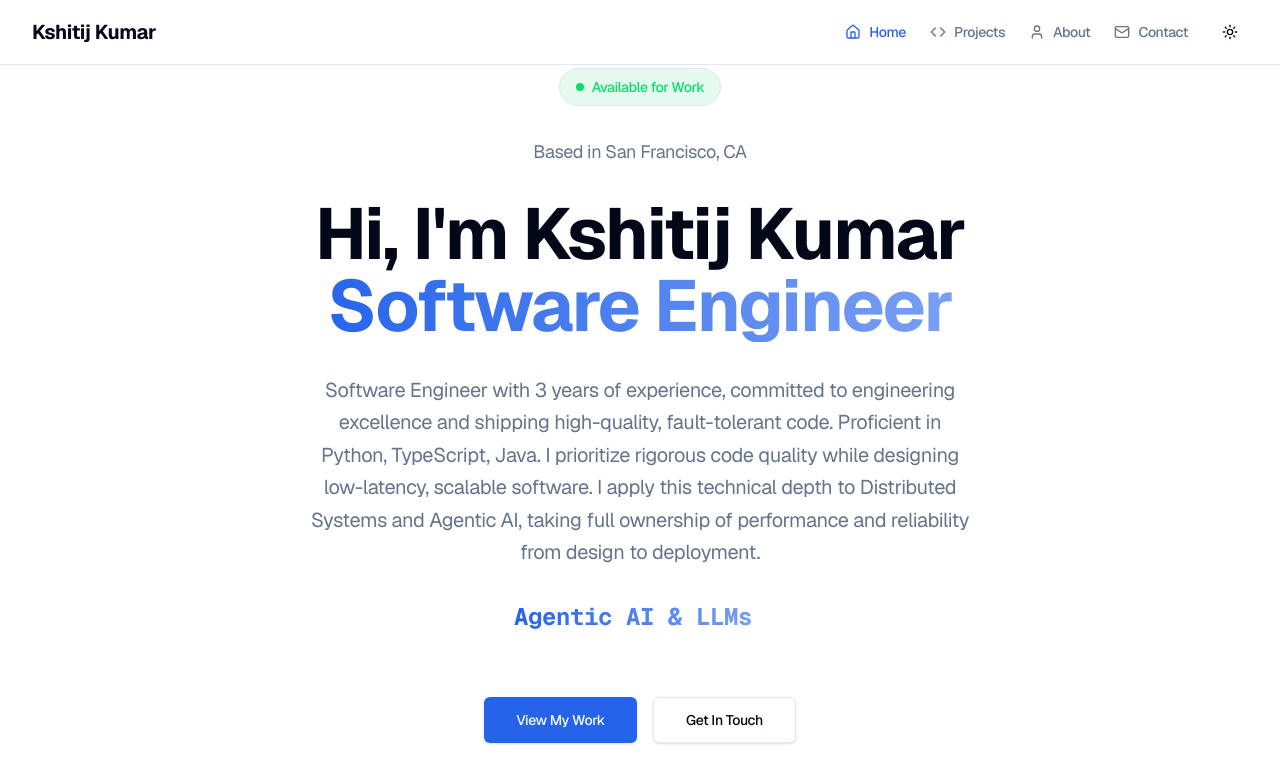
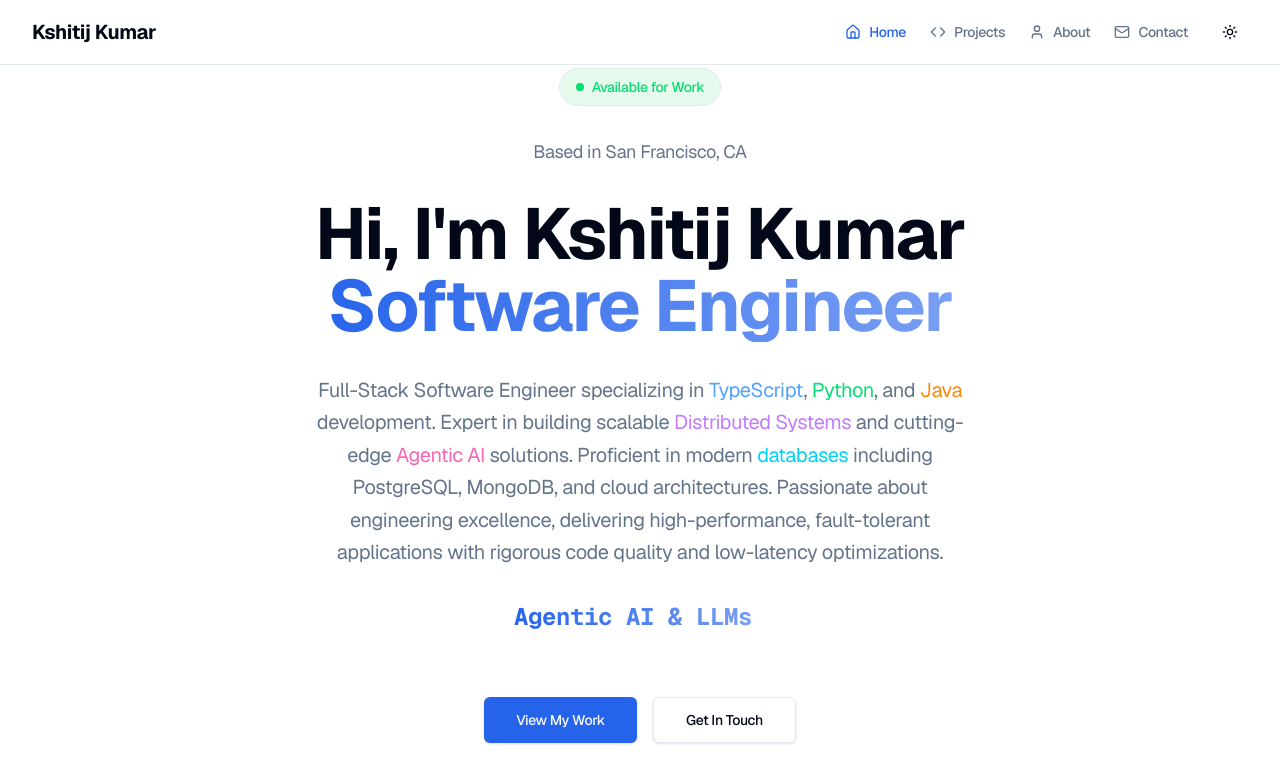
Before and after one commit to CapedCrusader03/my-portfolio, a Next.js app: page / in a window 1280 px wide. Shown: the top 777 px of the page. Built offline with nearby package versions, Linux system fonts and the light colour scheme.

Commit message:
About section

```diff
--- a/src/components/hero.tsx
+++ b/src/components/hero.tsx
@@ -66,9 +66,10 @@ export function Hero() {
           animate={{ opacity: 1, y: 0 }}
           transition={{ duration: 0.5, delay: 0.2 }}
         >
-          <p className="mx-auto max-w-2xl text-lg text-muted-foreground sm:text-xl leading-relaxed">
-            {DATA.summary}
-          </p>
+          <p
+            className="mx-auto max-w-2xl text-lg text-muted-foreground sm:text-xl leading-relaxed"
+            dangerouslySetInnerHTML={{ __html: DATA.summary }}
+          />
         </motion.div>
 
         {/* Typing Animation */}
--- a/src/data/resume.tsx
+++ b/src/data/resume.tsx
@@ -4,7 +4,7 @@ export const DATA = {
   name: "Kshitij Kumar",
   initials: "KK",
   url: "https://kshitij-kumar.vercel.app",
-  summary: "Software Engineer with 3 years of experience, committed to engineering excellence and shipping high-quality, fault-tolerant code. Proficient in Python, TypeScript, Java. I prioritize rigorous code quality while designing low-latency, scalable software. I apply this technical depth to Distributed Systems and Agentic AI, taking full ownership of performance and reliability from design to deployment.",
+  summary: "Full-Stack Software Engineer specializing in <span class='text-blue-400'>TypeScript</span>, <span class='text-green-400'>Python</span>, and <span class='text-orange-400'>Java</span> development. Expert in building scalable <span class='text-purple-400'>Distributed Systems</span> and cutting-edge <span class='text-pink-400'>Agentic AI</span> solutions. Proficient in modern <span class='text-cyan-400'>databases</span> including PostgreSQL, MongoDB, and cloud architectures. Passionate about engineering excellence, delivering high-performance, fault-tolerant applications with rigorous code quality and low-latency optimizations.",
   avatarUrl: "/avatar.png",
   skills: ["Python", "Java", "TypeScript", "JavaScript", "C++", "SQL", "Spring Boot", "FastAPI", "Spring Cloud", "Node.js", "Apache Kafka", "RabbitMQ", "Flink", "Hibernate", "LangGraph", "LlamaIndex", "Agentic Workflows", "PgVector", "RAG Pipelines", "React", "Next.js", "Angular", "HTML", "CSS", "PostgreSQL", "MongoDB", "Redis", "Oracle", "MySQL", "Snowflake", "Elasticsearch", "AWS", "Docker", "Kubernetes", "Airflow", "Git", "Apache Tomcat", "NginX", "Maven", "Prometheus", "Grafana"],
   navbar: [
```
